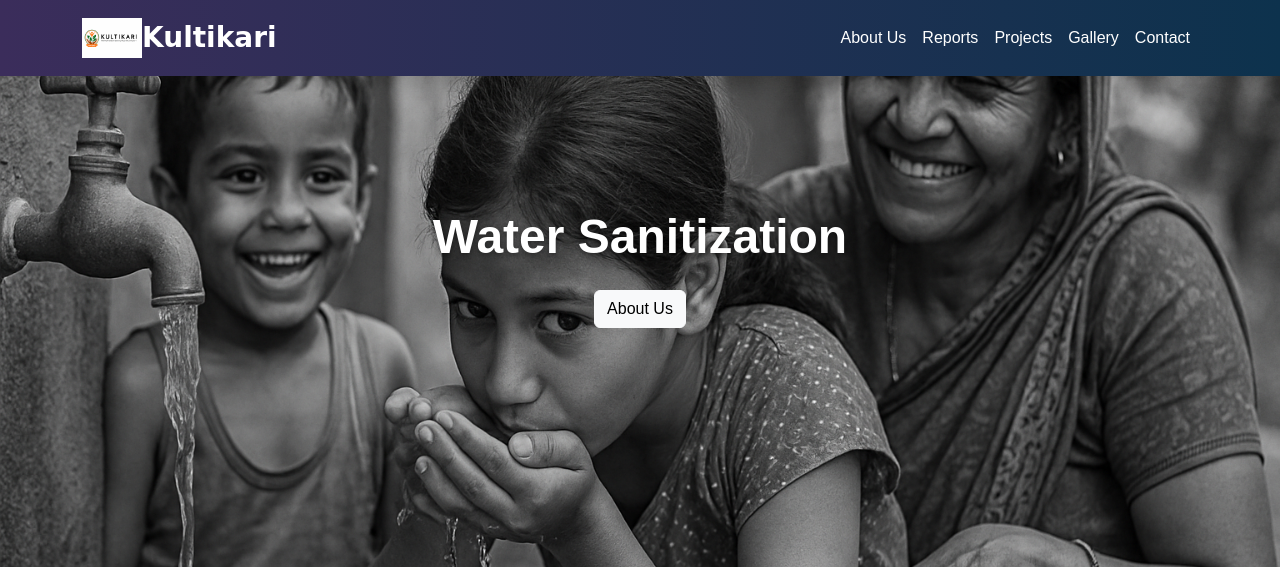
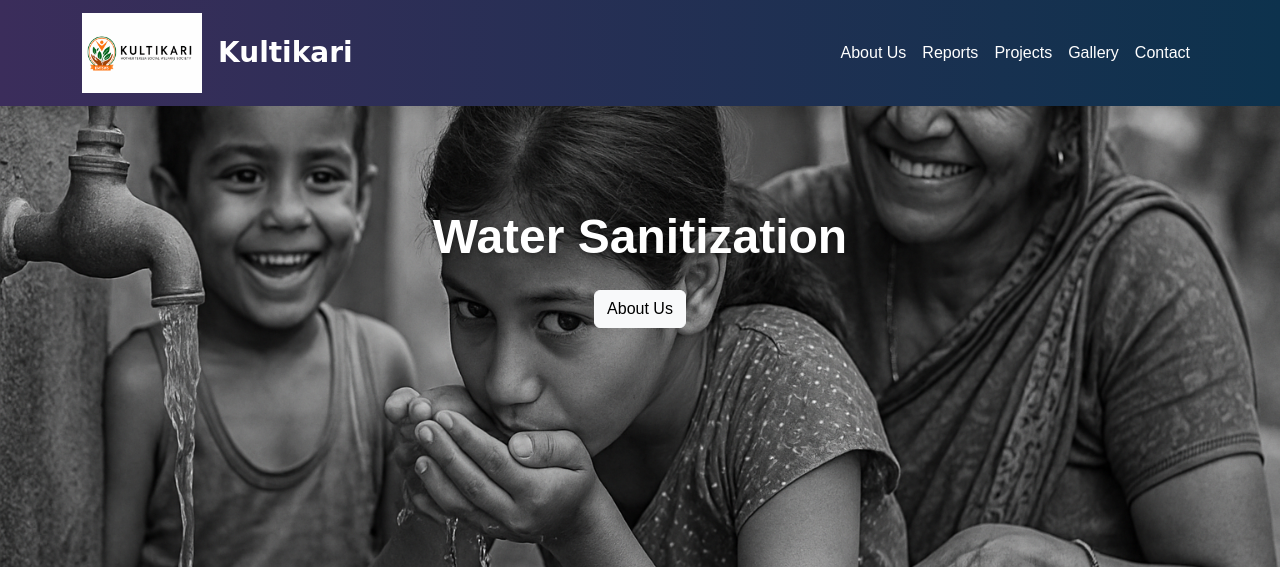
Before and after one commit to buban01/ngo, a PHP site: page / in a window 1280 px wide. Shown: the top 567 px of the page. Run offline with PHP 8.4, Linux system fonts and the light colour scheme.

Commit message:
Update site with latest changes

```diff
--- a/assets/css/custom.css
+++ b/assets/css/custom.css
@@ -156,7 +156,7 @@
   margin-bottom: 0;
 }
 #navbarLogo {
-  max-height: 90px; /* match reference size */
+  height: 80px; /* match reference size */
   width: auto;
 }
 
@@ -167,13 +167,13 @@
 }
 
 .navbar {
-  padding-top: 0.75rem;
-  padding-bottom: 0.75rem;
+  padding-top: 0.5rem;
+  padding-bottom: 0.5rem;
 }
 /* Responsive tweaks */
 @media (max-width: 768px) {
   #navbarLogo {
-    max-height: 70px;
+    max-height: 60px;
   }
   .brand-text {
     font-size: 1.5rem;
--- a/includes/header.php
+++ b/includes/header.php
@@ -64,8 +64,8 @@ if (!isset($page_title)) { $page_title = 'Your NGO Name'; }
 <nav class="navbar navbar-expand-lg navbar-dark bg-primary fixed-top shadow">
   <div class="container">
     <a class="navbar-brand d-flex align-items-center" href="index.php">
-    <img src="assets/images/logo.png" alt="Kultikari Logo" id="navbarLogo">
-    <span class="brand-text">Kultikari</span>
+      <img src="assets/images/logo.png" alt="Kultikari Logo" id="navbarLogo" class="me-3">
+      <span class="brand-text">Kultikari</span>
     </a>
     <button class="navbar-toggler" type="button" data-bs-toggle="collapse" data-bs-target="#navbarNav">
       <span class="navbar-toggler-icon"></span>
```
Also changed, not shown: assets/images/logo1.PNG (added).
